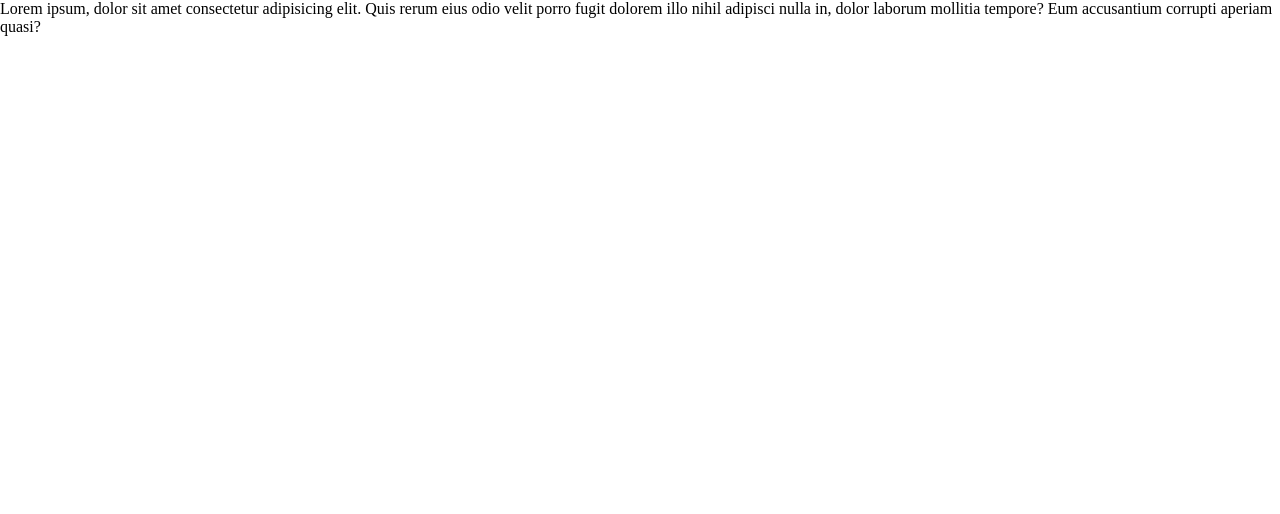
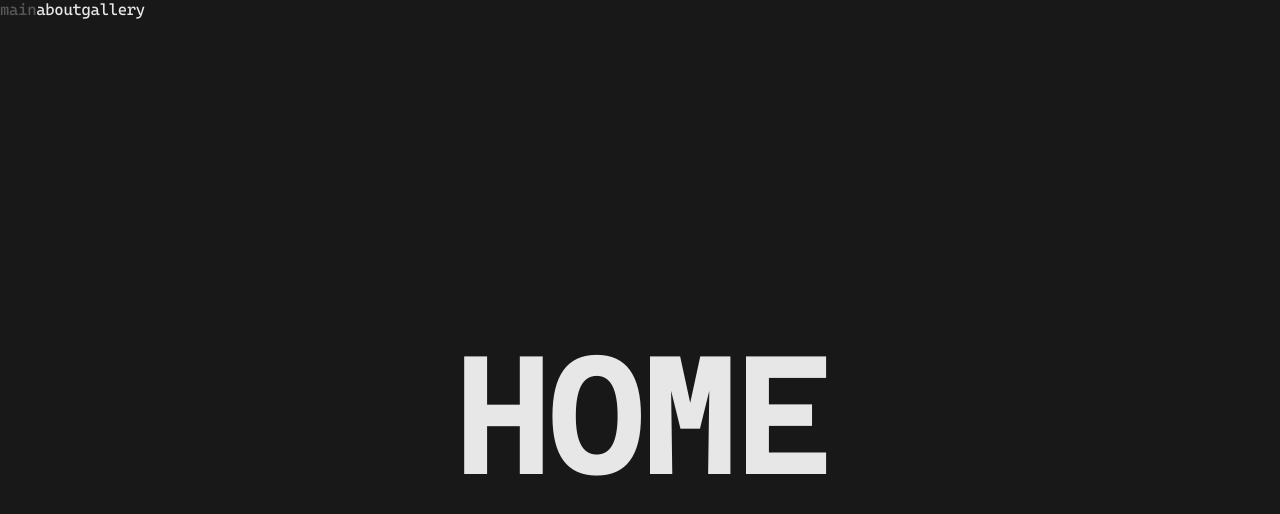
Before and after one commit to s4m5apu3l/nuxt-transition-pages, a Nuxt app: page / in a window 1280 px wide. Shown: the top 514 px of the page. Built offline with nearby package versions, Linux system fonts and the light colour scheme.

Commit message:
feat: add state maneger

```diff
--- a/app.vue
+++ /dev/null
@@ -1,6 +0,0 @@
-<template>
-    <div>
-        <NuxtRouteAnnouncer />
-        <nuxt-page />
-    </div>
-</template>
--- a/assets/scss/_general.scss
+++ b/assets/scss/_general.scss
@@ -3,6 +3,13 @@ body {
     font-family: $font-regular;
     width: 100%;
     letter-spacing: -0.02em;
+}
+
+.l-wrapper {
+    max-width: 1440px;
+    padding: 0 40px;
+    width: 100%;
+    margin: 0 auto;
 }
 
 a.router-link-active {
@@ -26,5 +33,4 @@ a.router-link-active {
 
 pre {
     color: #00dc82;
-    text-transform: uppercase;
 }
--- /dev/null
+++ b/assets/scss/_text.scss
@@ -0,0 +1,15 @@
+.h1,
+.h2 {
+    text-transform: uppercase;
+}
+.h1 {
+    font-size: 80px;
+    text-transform: uppercase;
+}
+.h2 {
+    font-size: 60px;
+}
+.p1 {
+    font-size: 20px;
+    line-height: 1.2;
+}
--- a/assets/scss/default.scss
+++ b/assets/scss/default.scss
@@ -1 +1,3 @@
 @import './reset';
+@import './general';
+@import './text';
--- /dev/null
+++ b/components/BaseHeader.vue
@@ -0,0 +1,26 @@
+<script setup>
+const links = [
+    {
+        name: "main",
+        link: "/",
+    },
+    {
+        name: "about",
+        link: "/about",
+    },
+    {
+        name: "gallery",
+        link: "/gallery",
+    },
+];
+</script>
+
+<template>
+    <header class="header">
+        <nuxt-link v-for="(link, i) in links" :key="i" :to="link.link">
+            {{ link.name }}
+        </nuxt-link>
+    </header>
+</template>
+
+<style scoped></style>
--- /dev/null
+++ b/components/PageTitle.vue
@@ -0,0 +1,20 @@
+<script setup>
+const props = defineProps({
+    title: String,
+});
+</script>
+
+<template>
+    <div class="default-title h1">
+        <h1>{{ props.title }}</h1>
+    </div>
+</template>
+
+<style lang='scss' scoped>
+.default-title {
+	height: 100dvh;
+	display: flex;
+	align-items: center;
+	justify-content: center;
+}
+</style>
--- /dev/null
+++ b/composables/states.js
@@ -0,0 +1,8 @@
+export const useGeneralState = () =>
+    useState("general-state", () => ({
+        pageBg: "page_black",
+        scrollLenis: null,
+        isPreloaderVisible: true,
+        isTransitionFinish: true,
+        isTransitionStart: true,
+    }));
--- /dev/null
+++ b/layouts/custom.vue
@@ -0,0 +1,18 @@
+<script setup>
+const props = defineProps({
+    title: String,
+    pageName: String,
+});
+</script>
+
+<template>
+    <div :class="`page ${props.pageName}`">
+        <base-header />
+        <div class="l-wrapper">
+            <page-title :title="props.title" />
+            <slot />
+        </div>
+    </div>
+</template>
+
+<style scoped></style>
--- a/layouts/default.vue
+++ b/layouts/default.vue
@@ -1,12 +1,9 @@
-<script setup>
-
-</script>
+<script setup></script>
 
 <template>
-	<div>
-
-	</div>
+    <div id="viewport" class="l-default-layout">
+        <slot />
+    </div>
 </template>
 
-<style scoped>
-</style>
+<style scoped></style>
--- /dev/null
+++ b/pages/about.vue
@@ -0,0 +1,7 @@
+<script setup></script>
+
+<template>
+    <div>about</div>
+</template>
+
+<style scoped></style>
--- /dev/null
+++ b/pages/gallery.vue
@@ -0,0 +1,7 @@
+<script setup></script>
+
+<template>
+    <div>gallery</div>
+</template>
+
+<style scoped></style>
--- a/pages/index.vue
+++ b/pages/index.vue
@@ -1,9 +1,13 @@
-<script setup></script>
+<script setup>
+const route = useRoute();
+const state = useGeneralState();
+</script>
 
 <template>
-    <div class=" ">
-        Lorem ipsum, dolor sit amet consectetur adipisicing elit. Quis rerum eius odio velit porro fugit dolorem illo
-        nihil adipisci nulla in, dolor laborum mollitia tempore? Eum accusantium corrupti aperiam quasi?
+    <div :class="state.pageBg">
+        <nuxt-layout name="custom" title="Home" :pageName="route.name">
+            <nuxt-page />
+        </nuxt-layout>
     </div>
 </template>
 
```
